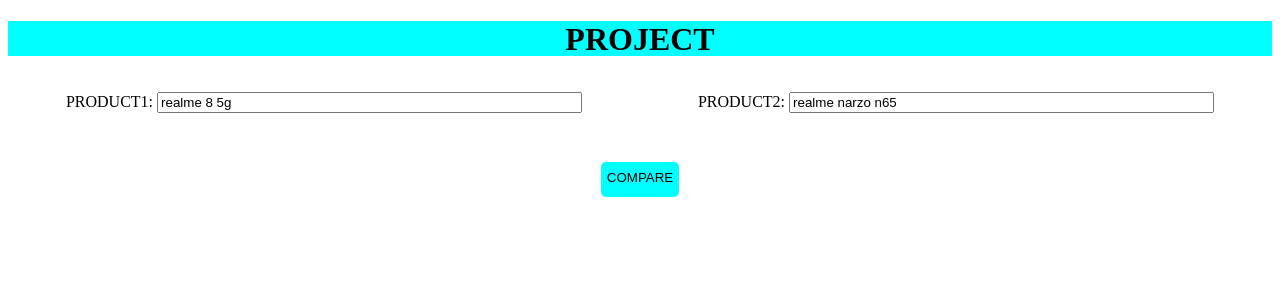
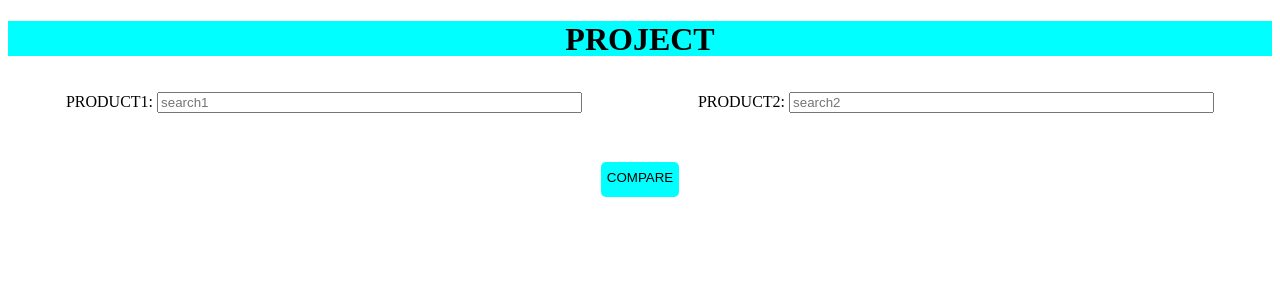
Before and after one commit to Frank123-creator/miniproject, a Flask app: page / in a window 1280 px wide. Shown: the top 300 px of the page. Run offline with Flask 3, Linux system fonts and the light colour scheme.

Commit message:
Update project.html

```diff
--- a/template/project.html
+++ b/template/project.html
@@ -58,12 +58,12 @@
   <div class="search">
         <div>
     <label>PRODUCT1:</label>
-    <input type="text" name="search_query1" id="textbox1" placeholder="search1" size="50" value="realme 8 5g">
+    <input type="text" name="search_query1" id="textbox1" placeholder="search1" size="50">
     <div><pre class="error-message">{{ error1 }}</pre></div>
         </div>
         <div>
     <label>PRODUCT2:</label>
-    <input type="text" name="search_query2" id="textbox2" placeholder="search2" size="50" value="realme narzo n65">
+    <input type="text" name="search_query2" id="textbox2" placeholder="search2" size="50">
     <br><div><pre class="error-message">{{ error2 }}</pre></div>
         </div>
   </div><br><br>
```
